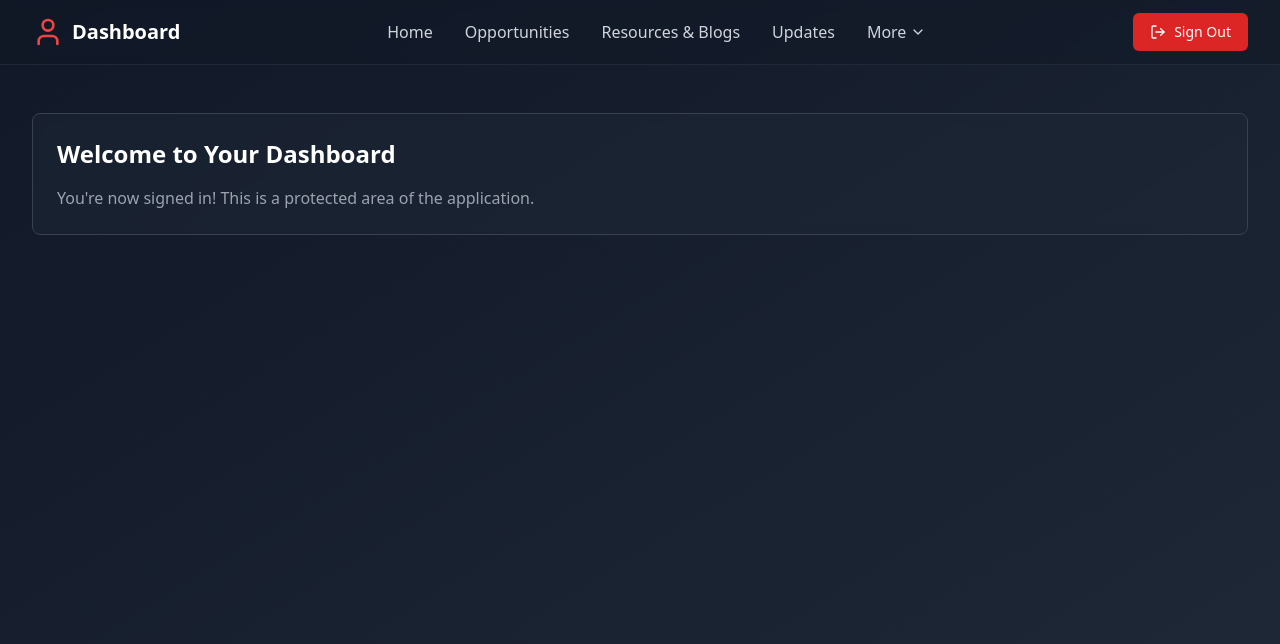
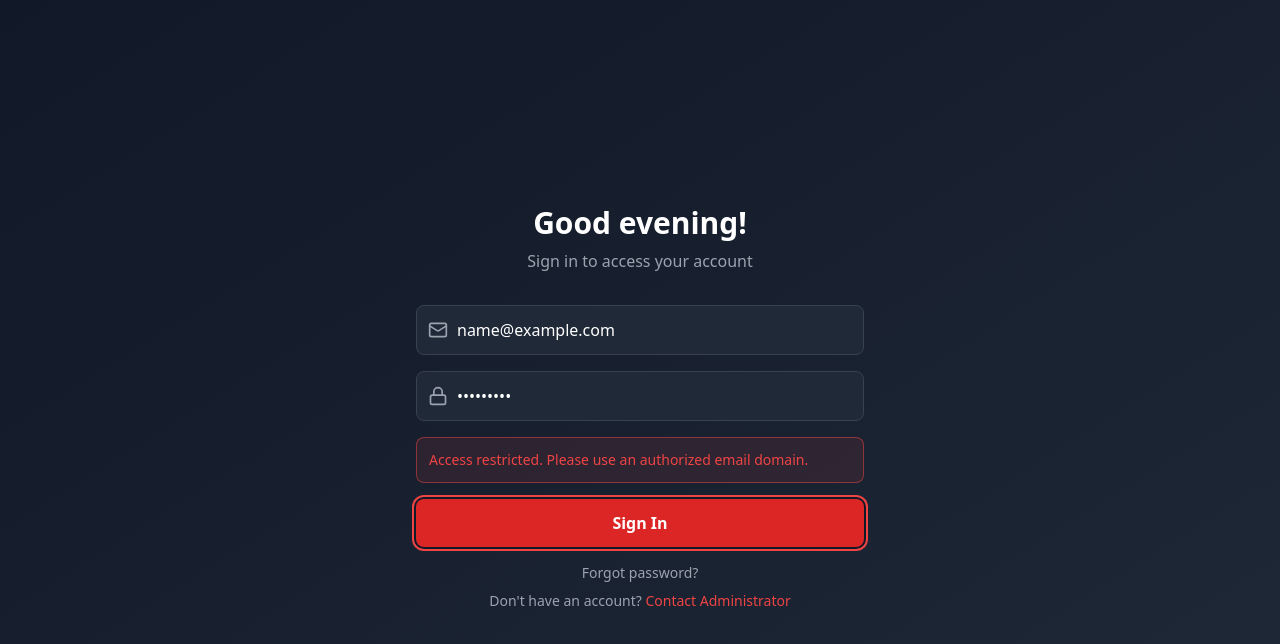
Before and after one commit to ritikkumar-agrawal/Spirest, a React (Vite) app: page / in a window 1280 px wide. Both pictures are taken after typing "name@example.com", "Sample123" into the empty fields and a click on the button "Sign In". Shown: the top 644 px of the page. Built offline with nearby package versions, Linux system fonts and the light colour scheme.

Commit message:
Profile button Added | Domains Added

```diff
--- a/package.json
+++ b/package.json
@@ -11,6 +11,7 @@
   },
   "dependencies": {
     "lucide-react": "^0.344.0",
+    "mongodb": "^6.10.0",
     "react": "^18.3.1",
     "react-dom": "^18.3.1"
   },
--- a/src/components/AuthForm.tsx
+++ b/src/components/AuthForm.tsx
@@ -1,5 +1,6 @@
 import React, { useState } from 'react';
 import { Mail, Lock } from 'lucide-react';
+import { isAllowedDomain } from '../utils/validation';
 
 interface AuthFormProps {
   type: 'login' | 'signup';
@@ -9,14 +10,22 @@ interface AuthFormProps {
 const AuthForm: React.FC<AuthFormProps> = ({ type, onSubmit }) => {
   const [email, setEmail] = useState('');
   const [password, setPassword] = useState('');
+  const [error, setError] = useState<string | null>(null);
 
   const handleSubmit = async (e: React.FormEvent) => {
     e.preventDefault();
+    setError(null);
+
+    if (!isAllowedDomain(email)) {
+      setError('Access restricted. Please use an authorized email domain.');
+      return;
+    }
+
     try {
       await onSubmit(email, password);
     } catch (error) {
       console.error('Form submission failed:', error);
-      // Handle error (show message to user, etc.)
+      setError('Authentication failed. Please try again.');
     }
   };
 
@@ -29,7 +38,10 @@ const AuthForm: React.FC<AuthFormProps> = ({ type, onSubmit }) => {
         <input
           type="email"
           value={email}
-          onChange={(e) => setEmail(e.target.value)}
+          onChange={(e) => {
+            setEmail(e.target.value);
+            setError(null);
+          }}
           className="block w-full pl-10 pr-3 py-3 border border-gray-700 rounded-lg bg-gray-800 text-white placeholder-gray-400 focus:outline-none focus:ring-2 focus:ring-red-500 focus:border-transparent"
           placeholder="Email address"
           required
@@ -43,12 +55,21 @@ const AuthForm: React.FC<AuthFormProps> = ({ type, onSubmit }) => {
         <input
           type="password"
           value={password}
-          onChange={(e) => setPassword(e.target.value)}
+          onChange={(e) => {
+            setPassword(e.target.value);
+            setError(null);
+          }}
           className="block w-full pl-10 pr-3 py-3 border border-gray-700 rounded-lg bg-gray-800 text-white placeholder-gray-400 focus:outline-none focus:ring-2 focus:ring-red-500 focus:border-transparent"
           placeholder="Password"
           required
         />
       </div>
+
+      {error && (
+        <div className="bg-red-500/10 border border-red-500/50 rounded-lg p-3">
+          <p className="text-sm text-red-500">{error}</p>
+        </div>
+      )}
 
       <button
         type="submit"
@@ -58,10 +79,19 @@ const AuthForm: React.FC<AuthFormProps> = ({ type, onSubmit }) => {
       </button>
 
       {type === 'login' && (
-        <div className="text-center">
-          <a href="#" className="text-sm text-gray-400 hover:text-white transition-colors">
+        <div className="text-center space-y-2">
+          <a href="#" className="block text-sm text-gray-400 hover:text-white transition-colors">
             Forgot password?
           </a>
+          <div className="text-sm text-gray-400">
+            Don't have an account?{' '}
+            <a
+              href="mailto:xyz@gmail.com?subject=New Account Request&body=I would like to request a new account."
+              className="text-red-500 hover:text-red-400 transition-colors"
+            >
+              Contact Administrator
+            </a>
+          </div>
         </div>
       )}
     </form>
--- a/src/components/AuthenticatedApp.tsx
+++ b/src/components/AuthenticatedApp.tsx
@@ -14,7 +14,8 @@ const AuthenticatedApp: React.FC = () => {
       // Handle error (show message to user, etc.)
     }
   };
-
+  const time = new Date().getHours();
+  const text = time < 12 ? "Good morning!" : time < 18 ? "Good afternoon!" : time < 21 ? "Good evening!" : "Hello!";
   if (isAuthenticated) {
     return <Dashboard onLogout={logout} />;
   }
@@ -23,7 +24,7 @@ const AuthenticatedApp: React.FC = () => {
     <div className="min-h-screen bg-gradient-to-br from-gray-900 to-gray-800 flex items-center justify-center p-4">
       <div className="w-full max-w-md">
         <div className="text-center mb-8">
-          <h1 className="text-3xl font-bold text-white mt-4">Welcome Back</h1>
+          <h1 className="text-3xl font-bold text-white mt-4">{text}</h1>
           <p className="text-gray-400 mt-2">Sign in to access your account</p>
         </div>
 
--- a/src/components/Navigation.tsx
+++ b/src/components/Navigation.tsx
@@ -1,5 +1,5 @@
 import React, { useState, useRef, useEffect } from 'react';
-import { LogOut, User, ChevronDown, Bell } from 'lucide-react';
+import { LogOut, User, ChevronDown, Bell, Settings, UserCircle } from 'lucide-react';
 import NotificationsPanel from './NotificationsPanel';
 
 interface NavigationProps {
@@ -11,11 +11,12 @@ const Navigation: React.FC<NavigationProps> = ({ onLogout }) => {
   const [isMobileMenuOpen, setIsMobileMenuOpen] = useState(false);
   const [isNotificationsOpen, setIsNotificationsOpen] = useState(false);
   const [isMobileNotificationsOpen, setIsMobileNotificationsOpen] = useState(false);
+  const [isProfileOpen, setIsProfileOpen] = useState(false);
 
   const notificationsRef = useRef<HTMLDivElement>(null);
   const mobileNotificationsRef = useRef<HTMLDivElement>(null);
+  const profileRef = useRef<HTMLDivElement>(null);
 
-  // Handles the click event on the document to close the notifications panel when clicked outside of it.
   useEffect(() => {
     const handleClickOutside = (event: MouseEvent) => {
       if (notificationsRef.current && !notificationsRef.current.contains(event.target as Node)) {
@@ -23,6 +24,9 @@ const Navigation: React.FC<NavigationProps> = ({ onLogout }) => {
       }
       if (mobileNotificationsRef.current && !mobileNotificationsRef.current.contains(event.target as Node)) {
         setIsMobileNotificationsOpen(false);
+      }
+      if (profileRef.current && !profileRef.current.contains(event.target as Node)) {
+        setIsProfileOpen(false);
       }
     };
 
@@ -33,15 +37,14 @@ const Navigation: React.FC<NavigationProps> = ({ onLogout }) => {
   return (
     <nav className="bg-gray-900/50 backdrop-blur-sm border-b border-gray-800 relative z-50">
       <div className="max-w-7xl mx-auto px-4 sm:px-6 lg:px-8">
-        <div className="flex items-center justify-between h-16">
-          <div className="flex items-center">
-            {/* logo  */}
+        <div className="flex items-center h-16">
+          {/* Logo - Left */}
+          <div className="flex-shrink-0">
             <User className="w-8 h-8 text-red-500" />
-            <span className="ml-2 text-xl font-semibold text-white">Dashboard</span>
           </div>
 
-          {/* Navigation Links */}
-          <div className="hidden md:flex items-center space-x-8">
+          {/* Navigation Links - Center */}
+          <div className="hidden md:flex flex-1 justify-center items-center space-x-8">
             <a href="#" className="text-gray-300 hover:text-white transition-colors">
               Home
             </a>
@@ -51,7 +54,6 @@ const Navigation: React.FC<NavigationProps> = ({ onLogout }) => {
             <a href="#" className="text-gray-300 hover:text-white transition-colors">
               Resources & Blogs
             </a>
-            {/* Notifications Button Codes */}
             <div className="relative" ref={notificationsRef}>
               <button
                 onClick={() => setIsNotificationsOpen(!isNotificationsOpen)}
@@ -59,21 +61,18 @@ const Navigation: React.FC<NavigationProps> = ({ onLogout }) => {
               >
                 <span className="relative">
                   Updates
-                  {/* code for the red dot */}
-                  {/* <span className="absolute -top-1 -right-2 w-2 h-2 bg-red-500 rounded-full"></span> */}
                 </span>
               </button>
               {isNotificationsOpen && <NotificationsPanel />}
             </div>
 
-            {/* Dropdown Menu (More options dropdown) */}
+            {/* More Dropdown */}
             <div className="relative">
               <button
                 onClick={() => setIsDropdownOpen(!isDropdownOpen)}
                 className="flex items-center text-gray-300 hover:text-white transition-colors focus:outline-none"
               >
                 More
-                {/*  code for the dropdown arrow */}
                 <ChevronDown className={`ml-1 w-4 h-4 transform transition-transform ${isDropdownOpen ? 'rotate-180' : ''}`} />
               </button>
 
@@ -85,21 +84,21 @@ const Navigation: React.FC<NavigationProps> = ({ onLogout }) => {
                       className="block px-4 py-2 text-sm text-gray-300 hover:bg-gray-700 hover:text-white"
                       role="menuitem"
                     >
-                      Resume Builder
+                      Resume
                     </a>
                     <a
                       href="#"
                       className="block px-4 py-2 text-sm text-gray-300 hover:bg-gray-700 hover:text-white"
                       role="menuitem"
                     >
-                      Ex Placement Stats
+                      Build
                     </a>
                     <a
                       href="#"
                       className="block px-4 py-2 text-sm text-gray-300 hover:bg-gray-700 hover:text-white"
                       role="menuitem"
                     >
-                      Some more fetures here
+                      Interviews
                     </a>
                   </div>
                 </div>
@@ -107,8 +106,46 @@ const Navigation: React.FC<NavigationProps> = ({ onLogout }) => {
             </div>
           </div>
 
-          {/* Mobile Menu Button ( for phone-view ) */}
-          <div className="md:hidden flex items-center space-x-4">
+          {/* Profile - Right */}
+          <div className="hidden md:flex items-center justify-end flex-shrink-0">
+            <div className="relative" ref={profileRef}>
+              <button
+                onClick={() => setIsProfileOpen(!isProfileOpen)}
+                className="flex items-center text-gray-300 hover:text-white transition-colors focus:outline-none"
+              >
+                <UserCircle className="w-8 h-8" />
+              </button>
+
+              {isProfileOpen && (
+                <div className="absolute right-0 mt-2 w-48 rounded-md shadow-lg bg-gray-800 ring-1 ring-black ring-opacity-5 py-1">
+                  <a
+                    href="#"
+                    className="flex items-center px-4 py-2 text-sm text-gray-300 hover:bg-gray-700 hover:text-white"
+                  >
+                    <User className="w-4 h-4 mr-3" />
+                    Profile
+                  </a>
+                  <a
+                    href="#"
+                    className="flex items-center px-4 py-2 text-sm text-gray-300 hover:bg-gray-700 hover:text-white"
+                  >
+                    <Settings className="w-4 h-4 mr-3" />
+                    Change Password
+                  </a>
+                  <button
+                    onClick={onLogout}
+                    className="w-full flex items-center px-4 py-2 text-sm text-gray-300 hover:bg-gray-700 hover:text-white"
+                  >
+                    <LogOut className="w-4 h-4 mr-3" />
+                    Sign Out
+                  </button>
+                </div>
+              )}
+            </div>
+          </div>
+
+          {/* Mobile Menu Button */}
+          <div className="md:hidden flex items-center ml-auto">
             <button
               onClick={() => setIsMobileMenuOpen(!isMobileMenuOpen)}
               className="text-gray-300 hover:text-white focus:outline-none"
@@ -118,17 +155,9 @@ const Navigation: React.FC<NavigationProps> = ({ onLogout }) => {
               </svg>
             </button>
           </div>
-
-          <button
-            onClick={onLogout}
-            className="inline-flex items-center px-4 py-2 border border-transparent rounded-md text-sm font-medium text-white bg-red-600 hover:bg-red-700 focus:outline-none focus:ring-2 focus:ring-offset-2 focus:ring-red-500"
-          >
-            <LogOut className="w-4 h-4 mr-2" />
-            Sign Out
-          </button>
         </div>
 
-        {/* The Menu Button for Phone-view */}
+        {/* Mobile Menu */}
         {isMobileMenuOpen && (
           <div className="md:hidden absolute w-full left-0 bg-gray-900/95 backdrop-blur-sm">
             <div className="px-2 pt-2 pb-3 space-y-1">
@@ -136,7 +165,7 @@ const Navigation: React.FC<NavigationProps> = ({ onLogout }) => {
               <a href="#" className="block px-3 py-2 text-gray-300 hover:text-white">Opportunities</a>
               <a href="#" className="block px-3 py-2 text-gray-300 hover:text-white">Resources & Blogs</a>
 
-              {/* Code for Mobile Notifications */}
+              {/* Mobile Notifications */}
               <div ref={mobileNotificationsRef} className="relative">
                 <button
                   onClick={() => setIsMobileNotificationsOpen(!isMobileNotificationsOpen)}
@@ -144,7 +173,6 @@ const Navigation: React.FC<NavigationProps> = ({ onLogout }) => {
                 >
                   <span className="relative">
                     Updates
-                    <span className="absolute -top-1 -right-2 w-2 h-2 bg-red-500 rounded-full"></span>
                   </span>
                 </button>
                 {isMobileNotificationsOpen && (
@@ -159,6 +187,25 @@ const Navigation: React.FC<NavigationProps> = ({ onLogout }) => {
                 <a href="#" className="block px-3 py-2 text-gray-300 hover:text-white">Build</a>
                 <a href="#" className="block px-3 py-2 text-gray-300 hover:text-white">Interviews</a>
               </div>
+
+              {/* Mobile Profile Options */}
+              <div className="border-t border-gray-700 mt-2 pt-2">
+                <a href="#" className="flex items-center px-3 py-2 text-gray-300 hover:text-white">
+                  <User className="w-4 h-4 mr-3" />
+                  Profile
+                </a>
+                <a href="#" className="flex items-center px-3 py-2 text-gray-300 hover:text-white">
+                  <Settings className="w-4 h-4 mr-3" />
+                  Change Password
+                </a>
+                <button
+                  onClick={onLogout}
+                  className="w-full flex items-center px-3 py-2 text-gray-300 hover:text-white"
+                >
+                  <LogOut className="w-4 h-4 mr-3" />
+                  Sign Out
+                </button>
+              </div>
             </div>
           </div>
         )}
--- /dev/null
+++ b/src/utils/db.ts
@@ -0,0 +1,3 @@
+// import { MongoClient } from 'mongodb';
+
+// const uri = 'mongodb+srv://ritikagrawal3268:gNQiCiZvMwPKrAkL@students.kq4wx.mongodb.net/?retryWrites=true&w=majority&appName=Students'; // Replace with your connection string
--- /dev/null
+++ b/src/utils/validation.ts
@@ -0,0 +1,6 @@
+export const ALLOWED_DOMAINS = ['nitrkl.ac.in', 'gmail.com', 'iitd.ac.in'];
+
+export const isAllowedDomain = (email: string): boolean => {
+  const domain = email.split('@')[1];
+  return ALLOWED_DOMAINS.includes(domain);
+};
```
Also changed, not shown: src/contexts/AuthContext.tsx (+15 -3 lines), index.html (line endings or trailing spaces), 2 other files (tests, documents, lock files or other folders).
